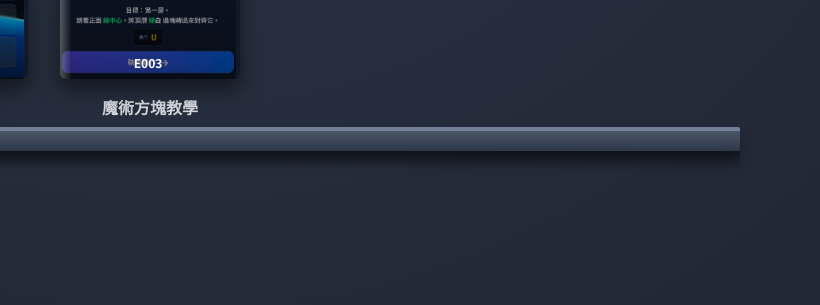
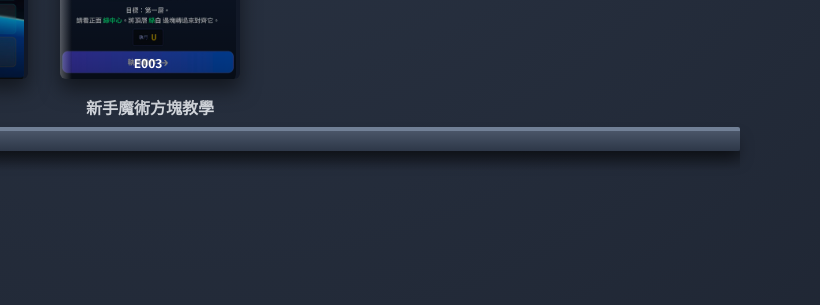
Before and after one commit to bulls19tw/gemini-canvas, a plain HTML site: page screenshot.html in a window 1280 px wide. Shown: the part 489-794 px from the top of the page, 460-1280 px from the left. Drawn offline with nearby package versions, Linux system fonts and the light colour scheme.

Commit message:
Update screenshot.html

```diff
--- a/screenshot.html
+++ b/screenshot.html
@@ -133,7 +133,7 @@
                         <div class="absolute inset-0 bg-gradient-to-t from-black/80 via-transparent to-transparent opacity-60"></div>
                         <div class="absolute bottom-2 left-0 right-0 text-xs font-bold text-white px-1">E003</div>
                     </a>
-                    <h3 class="mt-4 text-sm md:text-base font-bold text-gray-300 group-hover:text-blue-300 transition-colors">魔術方塊教學</h3>
+                    <h3 class="mt-4 text-sm md:text-base font-bold text-gray-300 group-hover:text-blue-300 transition-colors">新手魔術方塊教學</h3>
                 </div>
 
             </div>
```
